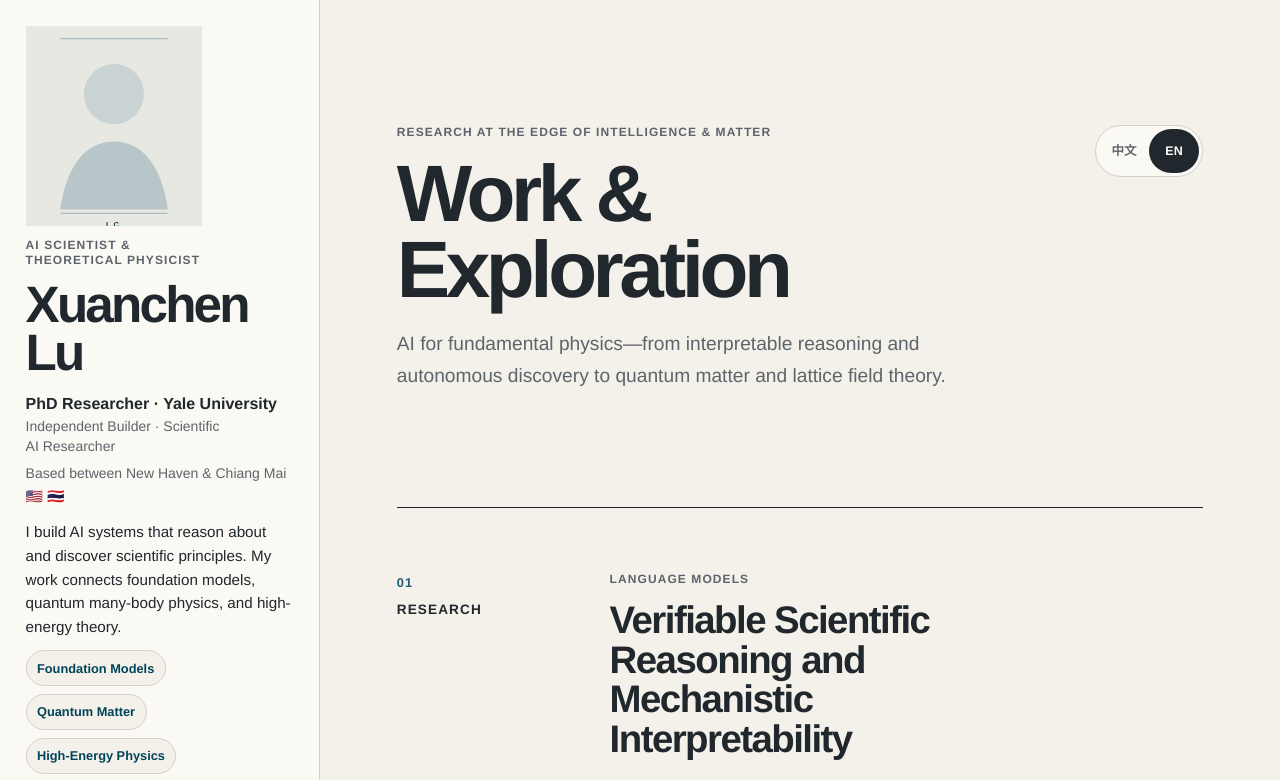
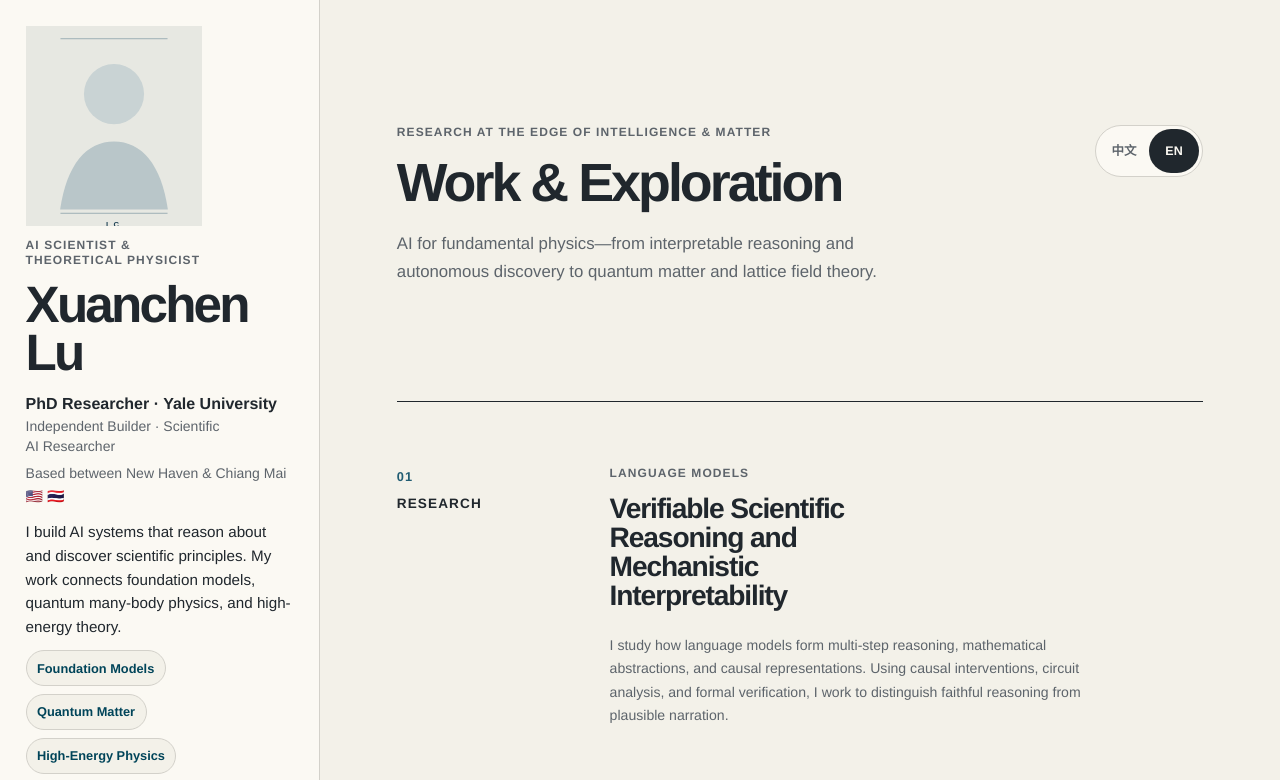
Before and after one commit to Redawn7/Redawn7.github.io, a website with bundled scripts: page index.html in a window 1280 px wide. Shown: the top 780 px of the page. Built offline with nearby package versions, Linux system fonts and the light colour scheme.

Commit message:
style: reduce right-column typography

```diff
--- a/assets/styles.css
+++ b/assets/styles.css
@@ -261,19 +261,19 @@ main {
 }
 
 h2 {
-  max-width: 10ch;
+  max-width: none;
   margin-block-end: 1.25rem;
-  font-size: clamp(2.25rem, 7vw, 5rem);
+  font-size: clamp(2rem, 4.2vw, 4rem);
   font-weight: 600;
   letter-spacing: -0.055em;
-  line-height: 0.95;
+  line-height: 1;
 }
 
 .page-intro {
   max-width: 52ch;
   margin: 0;
   color: var(--graphite-muted);
-  font-size: clamp(1rem, 2vw, 1.2rem);
+  font-size: clamp(0.9rem, 1.5vw, 1.05rem);
 }
 
 .language-switch {
@@ -350,7 +350,7 @@ h2 {
 .research-feature h4 {
   max-width: 18ch;
   margin-block: 0.8rem 1.5rem;
-  font-size: clamp(1.5rem, 3vw, 2.5rem);
+  font-size: clamp(1.35rem, 2.2vw, 2rem);
   font-weight: 600;
   letter-spacing: -0.04em;
   line-height: 1.03;
@@ -360,7 +360,7 @@ h2 {
   max-width: 64ch;
   margin: 0;
   color: var(--graphite-muted);
-  font-size: 0.95rem;
+  font-size: 0.88rem;
 }
 
 .paper-list {
```
